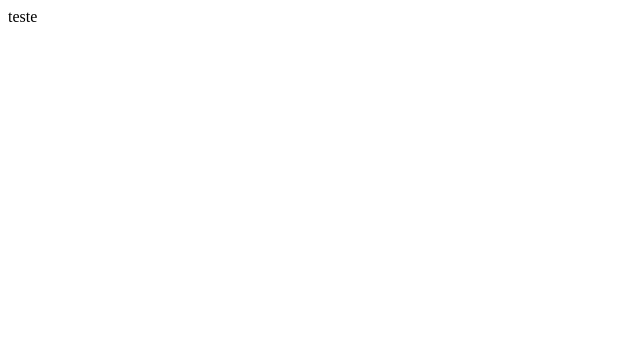
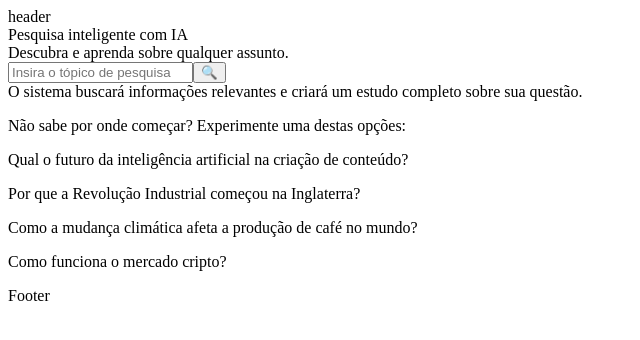
Before and after one commit to Developer-Marcos/sistema-de-pesquisa-web-inteligente, a React (Vite) app in the folder project/frontend/: page / in a window 1280 px wide. Shown: the top 340 px of the page, without its empty margins (0-640 px from the left). Built offline with nearby package versions, Linux system fonts and the light colour scheme.

Commit message:
Feature: HTML estrutural básico do frontend

```diff
--- a/project/frontend/src/App.jsx
+++ b/project/frontend/src/App.jsx
@@ -1,11 +1,17 @@
+import Pagina_inicial from "./Pagina_inicial"
+import LimiteFooter from "./LimiteFooter";
+import LimiteHeader from "./LimiteHeader";
+
 function App() {
 
   return (
-    <>
-      <div>
-        teste
-      </div>
-    </>
+    <div>
+      <LimiteHeader />
+      <main>
+        <Pagina_inicial />
+      </main>
+      <LimiteFooter />
+    </div>
   )
 }
 
--- /dev/null
+++ b/project/frontend/src/Barra_Pesquisa/index.jsx
@@ -0,0 +1,11 @@
+const Barra_Pesquisa = () => {
+      return(
+            <form>
+                  <input type="text" placeholder="Insira o tópico de pesquisa"></input>
+                  <button class="search-button" type="submit">🔍</button><br/>
+                  <label>O sistema buscará informações relevantes e criará um estudo completo sobre sua questão.</label>
+            </form>
+      )
+}
+
+export default Barra_Pesquisa
--- /dev/null
+++ b/project/frontend/src/Card_Opcao/index.jsx
@@ -0,0 +1,9 @@
+const Card_Opcao = ({pergunta}) => {
+      return(
+            <div>
+                  <p>{pergunta}</p>
+            </div>
+      )
+}
+
+export default Card_Opcao
--- /dev/null
+++ b/project/frontend/src/LimiteFooter/index.jsx
@@ -0,0 +1,9 @@
+const LimiteFooter = () => {
+      return(
+          <footer>
+            Footer
+          </footer>
+      )
+}
+
+export default LimiteFooter
--- /dev/null
+++ b/project/frontend/src/LimiteHeader/index.jsx
@@ -0,0 +1,9 @@
+const LimiteHeader = () => {
+      return(
+          <header>
+            header
+          </header>
+      )
+}
+
+export default LimiteHeader
--- /dev/null
+++ b/project/frontend/src/Opcoes_Extras/index.jsx
@@ -0,0 +1,17 @@
+import Card_Opcao from "../Card_Opcao"
+
+const Opcoes_Extras = () => {
+      return(
+            <div>
+                  <p>Não sabe por onde começar? Experimente uma destas opções:</p>
+                  <div>
+                        <Card_Opcao pergunta="Qual o futuro da inteligência artificial na criação de conteúdo?"/>
+                        <Card_Opcao pergunta="Por que a Revolução Industrial começou na Inglaterra?"/>
+                        <Card_Opcao pergunta="Como a mudança climática afeta a produção de café no mundo?"/>
+                        <Card_Opcao pergunta="Como funciona o mercado cripto?"/>
+                  </div>
+            </div>
+      )
+}
+
+export default Opcoes_Extras
--- /dev/null
+++ b/project/frontend/src/Pagina_inicial/index.jsx
@@ -0,0 +1,16 @@
+import Barra_Pesquisa from "../Barra_Pesquisa";
+import Opcoes_Extras from "../Opcoes_Extras";
+import Titulo from "../titulo";
+
+const Pagina_inicial = () => {
+      return(
+            <div>
+                  <Titulo />
+                  <Barra_Pesquisa />
+                  <Opcoes_Extras />
+            </div>
+
+      );
+}
+
+export default Pagina_inicial
--- /dev/null
+++ b/project/frontend/src/Titulo/index.jsx
@@ -0,0 +1,10 @@
+const Titulo = () => {
+      return (
+            <div>
+                  <span>Pesquisa inteligente com <span>IA</span></span><br/>
+                  <span>Descubra e aprenda sobre qualquer assunto.</span>
+            </div>
+      )
+}
+
+export default Titulo;
```
